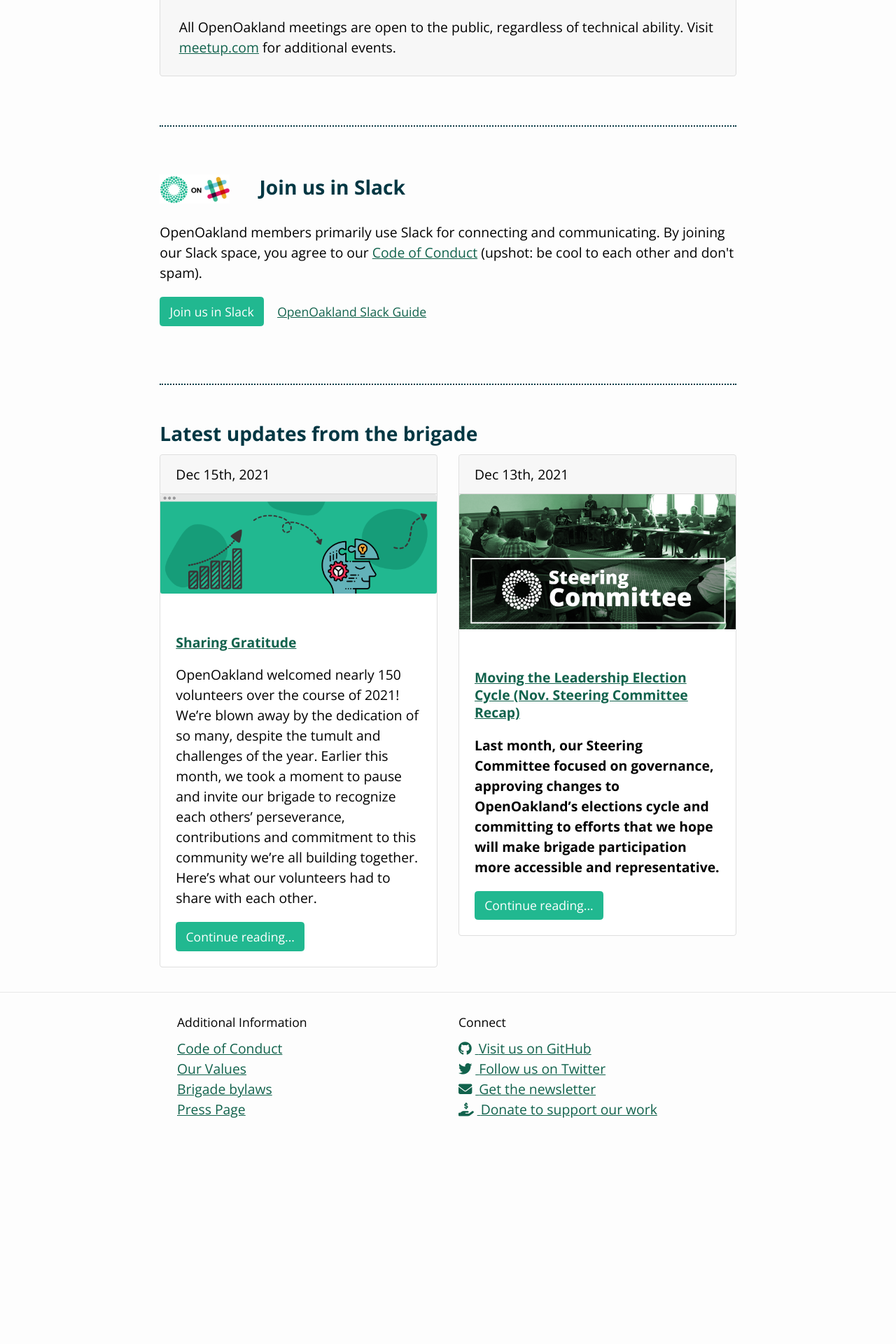
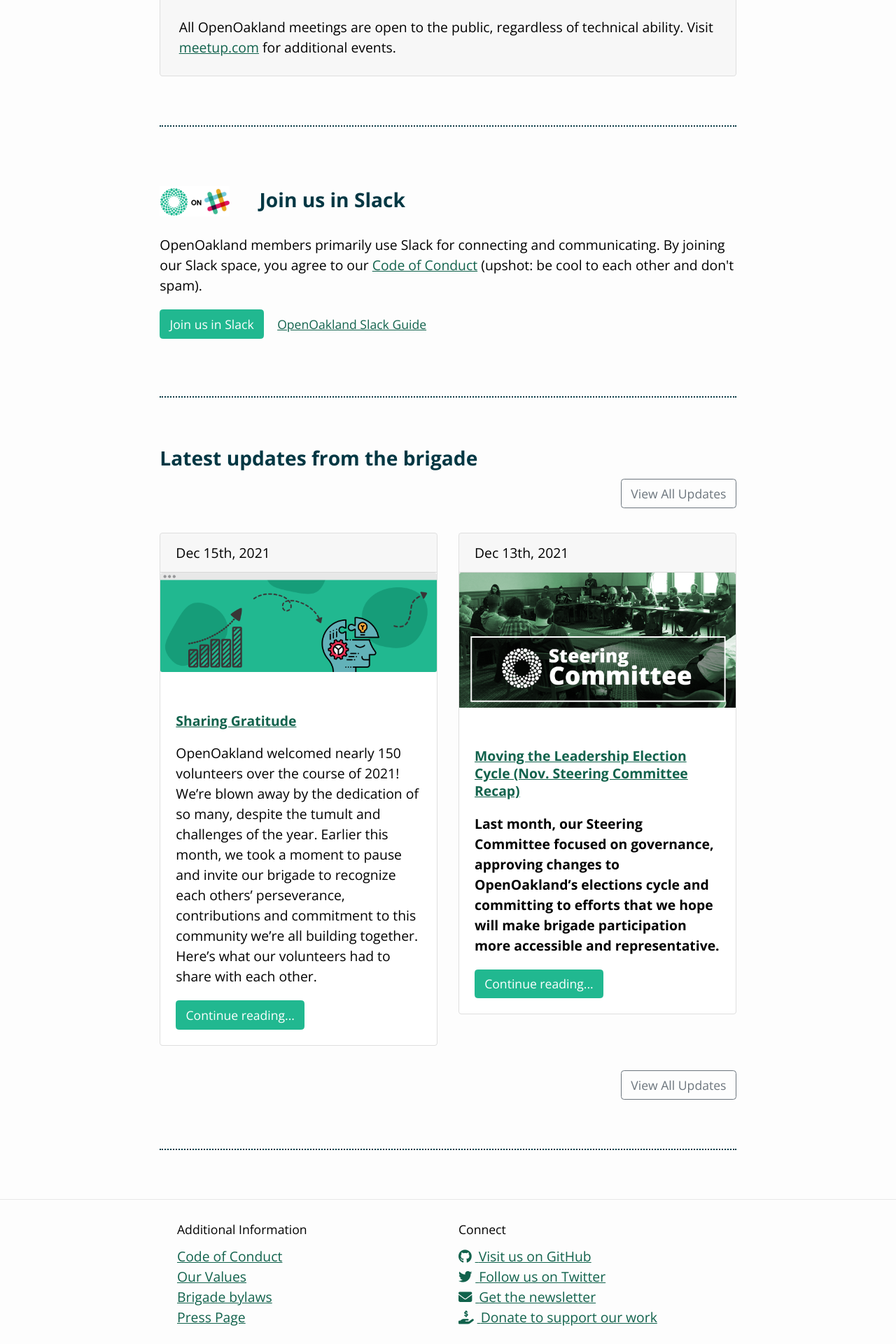
Before and after one commit to openoakland/openoakland.org, a Jekyll site: the page built from src/index.md, in a window 1280 px wide. Shown: the part 865-2785 px from the top of the page at 70% size. Built offline with Jekyll 4.4.1, drawn with Linux system fonts in a browser that asks for light colours; nearby versions of some CDN libraries; before the commit the page ends 2488 px from its top, so only the background shows below that.

Commit message:
Minor layout tweaks
- Add "view all" links to Updates section on home page
- Adjust home page white space via spacer classes

```diff
--- a/src/_includes/home-sections/recent-updates.html
+++ b/src/_includes/home-sections/recent-updates.html
@@ -1,14 +1,16 @@
 <h2>Latest updates from the brigade</h2>
+<div class="d-grid gap-2 d-md-flex justify-content-md-end spacer-bottom">
+  <button class="btn btn-outline-secondary" type="button">View All Updates</button>
+</div>
 
   <div class="row">
     {% for post in site.posts limit:2 %}
     <div class="col-6">
     <div class="card">
 
-
       <div class="card-header">{{ post.date | date_to_string: "ordinal", "US" }}</div>
 
-    {% if post.featured_img %}<img src="{{ post.featured_img }}" class="card-img-top" alt="...">{% endif %}
+      {% if post.featured_img %}<img src="{{ post.featured_img }}" class="card-img-top" alt="">{% endif %}
 
       <div class="card-body">
         <h3 class="card-title"><a href="{{ BASE_PATH }}{{ post.url }}">{{ post.title }}</a></h3>
@@ -16,8 +18,14 @@
         <a href="{{ post.url }}" class="btn btn-primary">Continue reading...</a>
       </div>
 
-
     </div>
     </div>
     {% endfor %}
   </div>
+
+  <div>
+    <div class="d-grid gap-2 d-md-flex justify-content-md-end spacer-top">
+      <button class="btn btn-outline-secondary" type="button">View All Updates</button>
+    </div>
+    <hr class="hr-home">
+  </div>
--- a/src/_sass/main.scss
+++ b/src/_sass/main.scss
@@ -166,6 +166,18 @@
   float:left;
 }
 
+.spacer-top {
+  margin-top: 2rem;
+}
+
+.spacer-bottom {
+  margin-bottom: 2rem;
+}
+
+.spacer-equal {
+  margin-top: 2rem;
+  margin-bottom: 2rem;
+}
 
 // bootstrap overrides
 .btn-primary {
@@ -339,7 +351,12 @@
   font-size: 1.6rem;
 }
 
-hr.home-hr {
+hr.hr-slack {
   border-top: 2px dotted #013743;
-  margin-top:4rem;
+  margin:5rem 0rem 3rem 0rem;
 }
+
+hr.hr-home {
+  border-top: 2px dotted #013743;
+  margin:4rem 0rem;
+}
--- a/src/index.md
+++ b/src/index.md
@@ -13,8 +13,8 @@
 
 
 <!--- Section: Slack -->
-<hr class="home-hr">
-<section class="row page-section">
+<hr class="hr-home">
+<section class="row" style="margin-top:-2rem;">
   <div class="col-2">
     <img class="img-fluid" alt="Slack logo" src="/assets/images/OO-on-Slack-300x128.png" width="100" style="margin-top:50px;" />
   </div>
@@ -29,7 +29,7 @@
   </div>
 
 </section>
-<hr class="home-hr">
+<hr class="hr-home">
 
 <!--- Section: Latest Updates -->
 <div class="latest-updates"> {% include home-sections/recent-updates.html %} </div>
```
Lines whose indentation alone changed are shown as unchanged.
